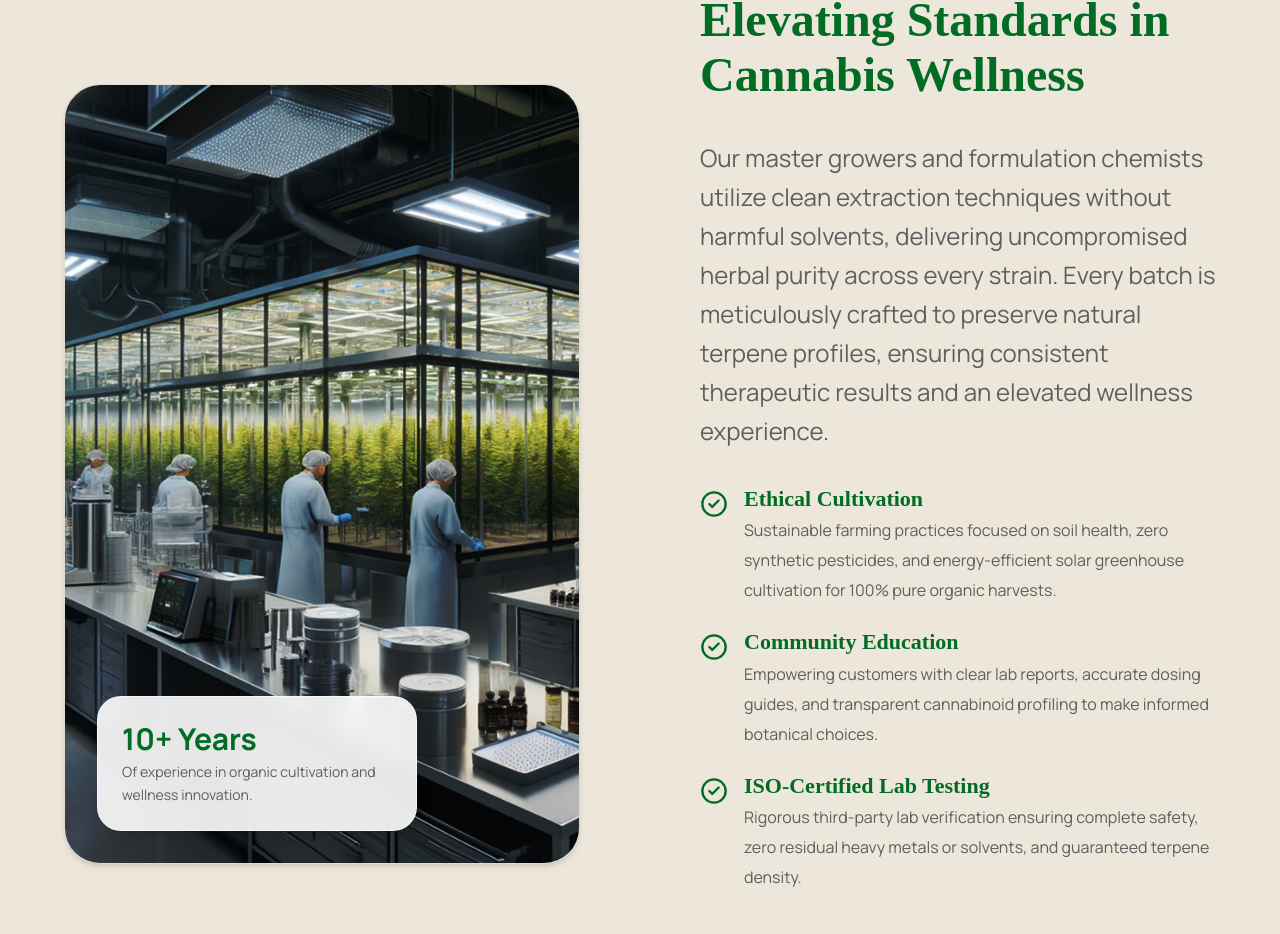
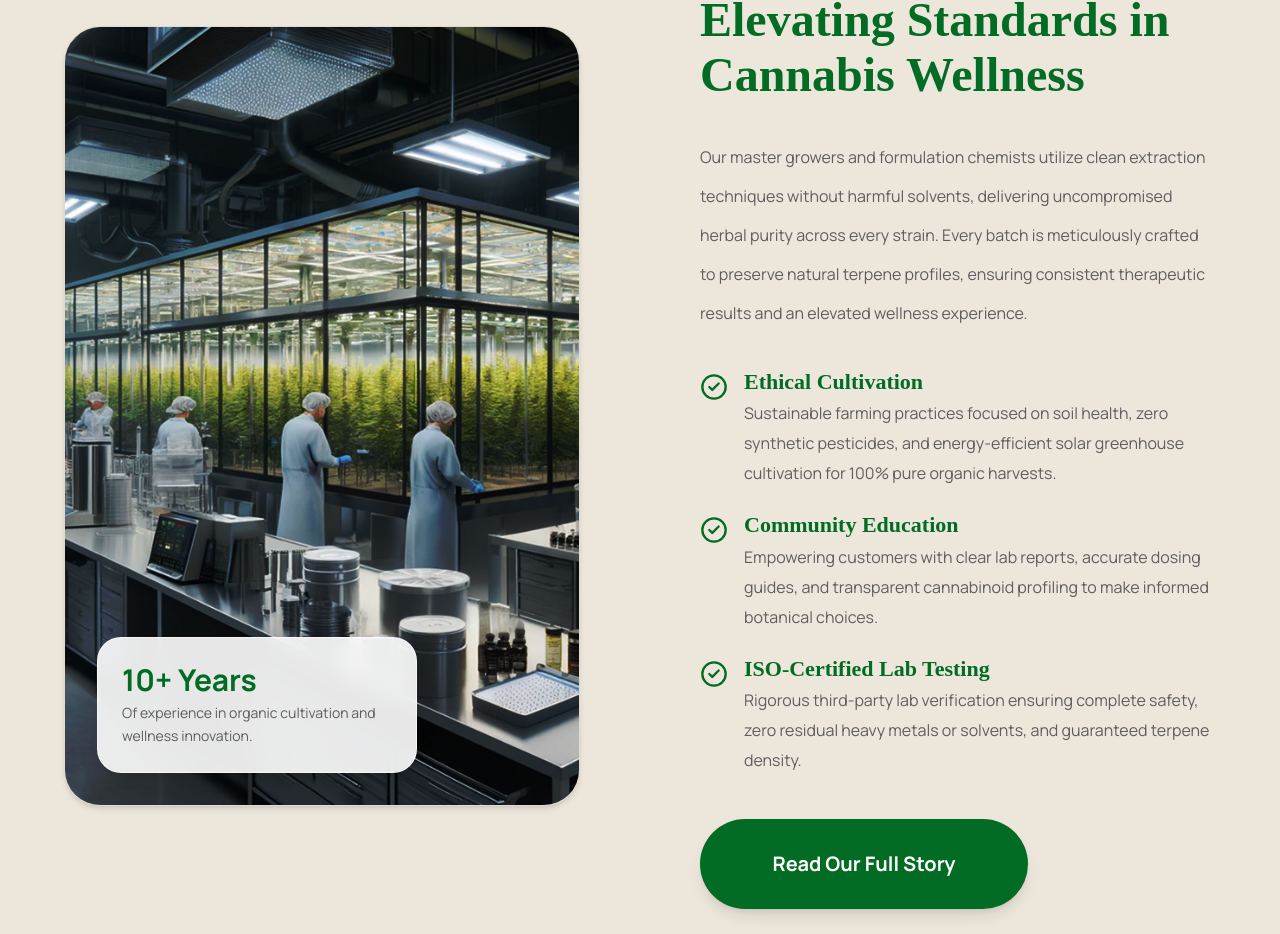
Before and after one commit to autobytesolutionfreepik-coder/Total-Herbal-Frontend, a Next.js app: page / in a window 1280 px wide. Shown: the part 4120-5054 px from the top of the page. Built offline with nearby package versions, Linux system fonts and the light colour scheme; no server answers.

Commit message:
Set the Content font size

```diff
--- a/src/app/(storefront)/page.tsx
+++ b/src/app/(storefront)/page.tsx
@@ -792,7 +792,7 @@ export default function HomePage() {
 
               {/* Main Body Content - User text + added rich details */}
               <p
-                className="text-base sm:text-md lg:text-[24px] leading-relaxed lg:leading-[39px] text-[#5F5E5E] font-normal font-sans"
+                className="text-base sm:text-md lg:text-[16px] leading-relaxed lg:leading-[39px] text-[#5F5E5E] font-normal font-sans"
                 style={{ color: "#5F5E5E" }}
               >
                 Our master growers and formulation chemists utilize clean extraction techniques without harmful solvents, delivering uncompromised herbal purity across every strain. Every batch is meticulously crafted to preserve natural terpene profiles, ensuring consistent therapeutic results and an elevated wellness experience.
```
